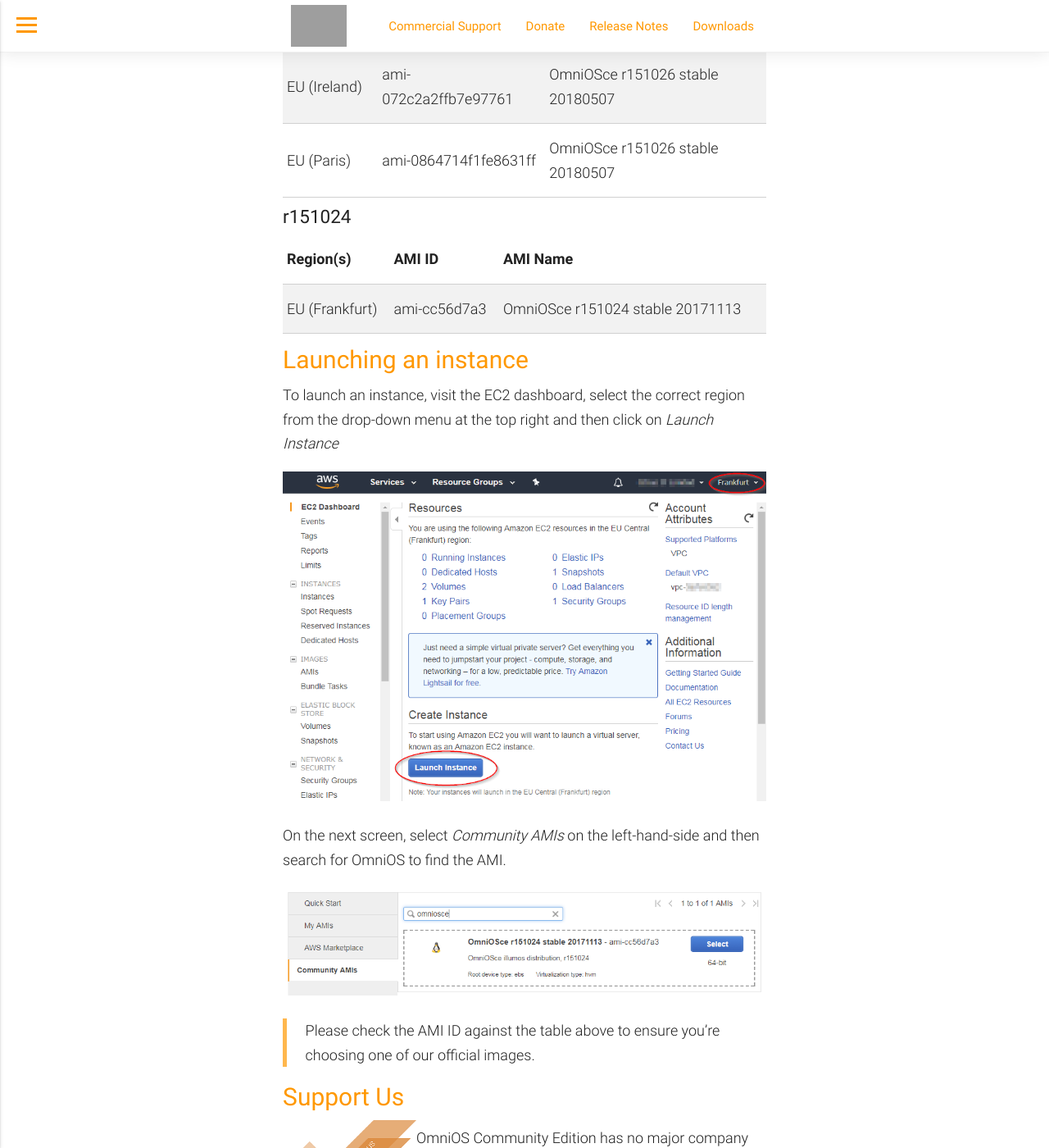
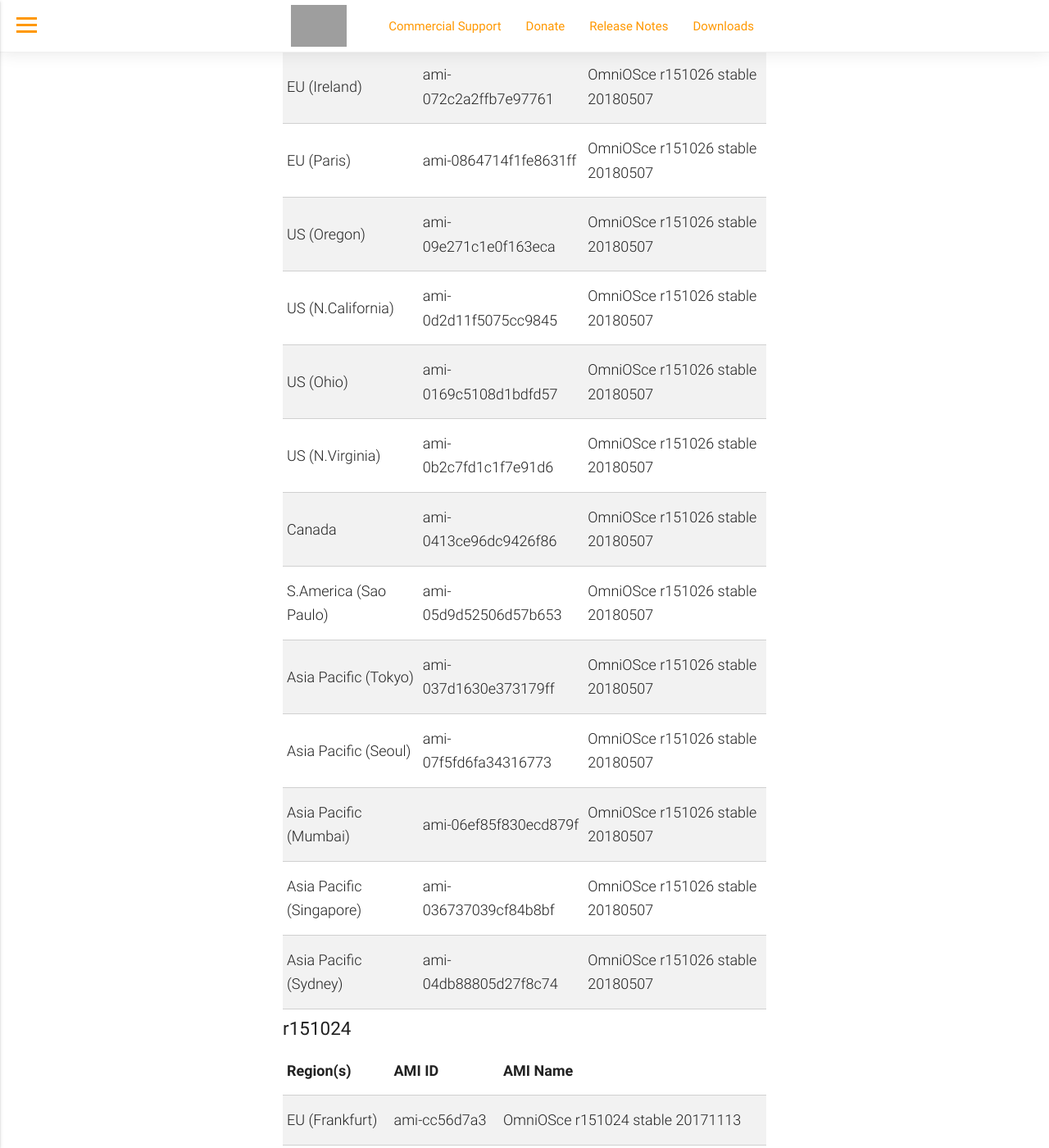
Before and after one commit to omniosorg/omniosorg.github.io, a Jekyll site: the page built from _docs/setup/aws.md, in a window 1280 px wide and 1400 px high, scrolled down 554 px. Shown: the whole window at 82% size. Built offline with Jekyll 4.4.1, drawn with Linux system fonts in a browser that asks for light colours; grey boxes are pictures that could not be loaded.

Commit message:
Add more AWS regions

```diff
--- a/_docs/setup/aws.md
+++ b/_docs/setup/aws.md
@@ -22,6 +22,17 @@
 | EU (London)		| ami-0e815515b2fe8f7b3 | OmniOSce r151026 stable 20180507
 | EU (Ireland)		| ami-072c2a2ffb7e97761 | OmniOSce r151026 stable 20180507
 | EU (Paris)		| ami-0864714f1fe8631ff | OmniOSce r151026 stable 20180507
+| US (Oregon)		| ami-09e271c1e0f163eca | OmniOSce r151026 stable 20180507
+| US (N.California)	| ami-0d2d11f5075cc9845 | OmniOSce r151026 stable 20180507
+| US (Ohio)		| ami-0169c5108d1bdfd57 | OmniOSce r151026 stable 20180507
+| US (N.Virginia)	| ami-0b2c7fd1c1f7e91d6 | OmniOSce r151026 stable 20180507
+| Canada		| ami-0413ce96dc9426f86 | OmniOSce r151026 stable 20180507
+| S.America (Sao Paulo)	| ami-05d9d52506d57b653 | OmniOSce r151026 stable 20180507
+| Asia Pacific (Tokyo)	| ami-037d1630e373179ff | OmniOSce r151026 stable 20180507
+| Asia Pacific (Seoul)	| ami-07f5fd6fa34316773 | OmniOSce r151026 stable 20180507
+| Asia Pacific (Mumbai)	| ami-06ef85f830ecd879f | OmniOSce r151026 stable 20180507
+| Asia Pacific (Singapore)	| ami-036737039cf84b8bf | OmniOSce r151026 stable 20180507
+| Asia Pacific (Sydney)	| ami-04db88805d27f8c74 | OmniOSce r151026 stable 20180507
 
 ### r151024
 
```
